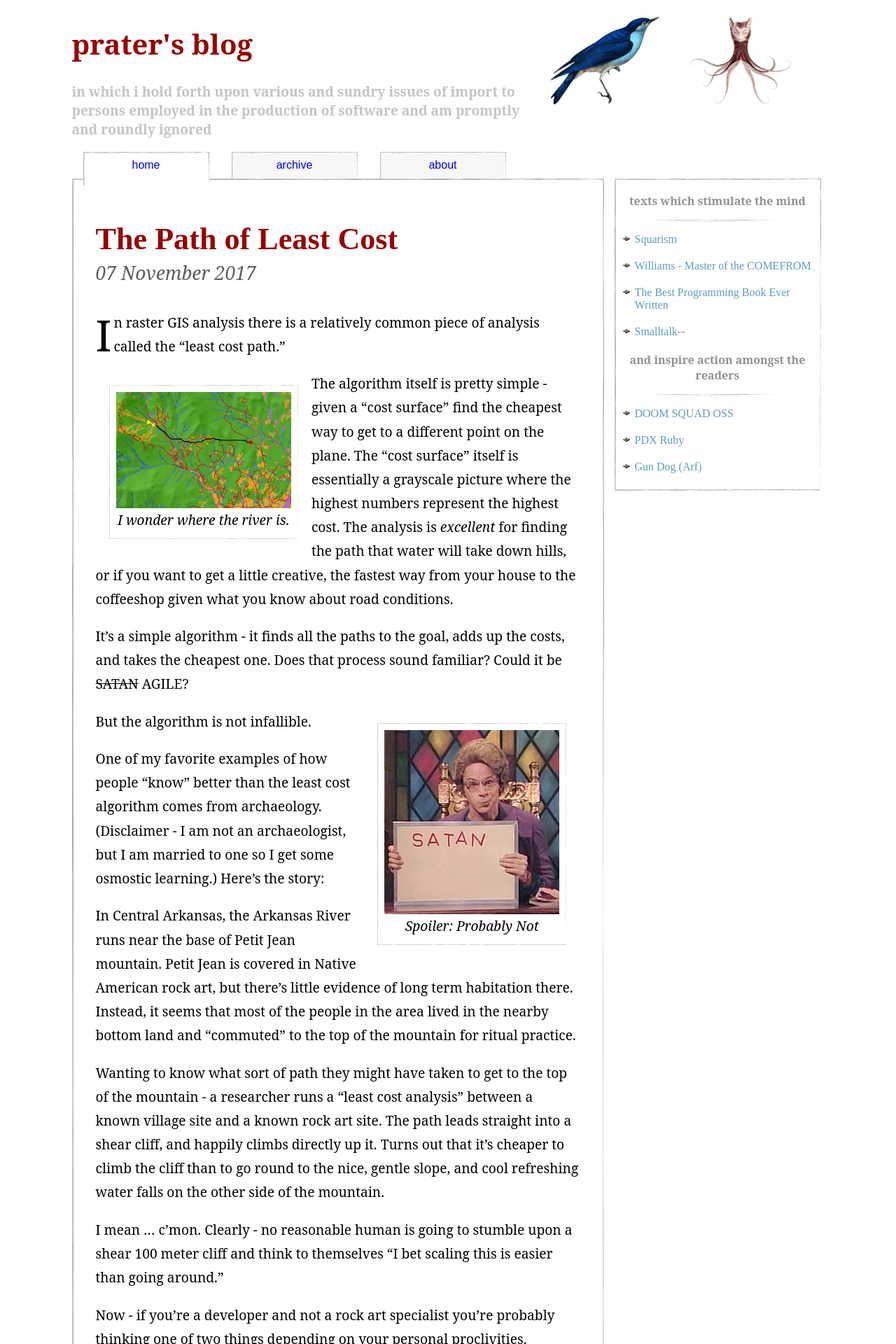
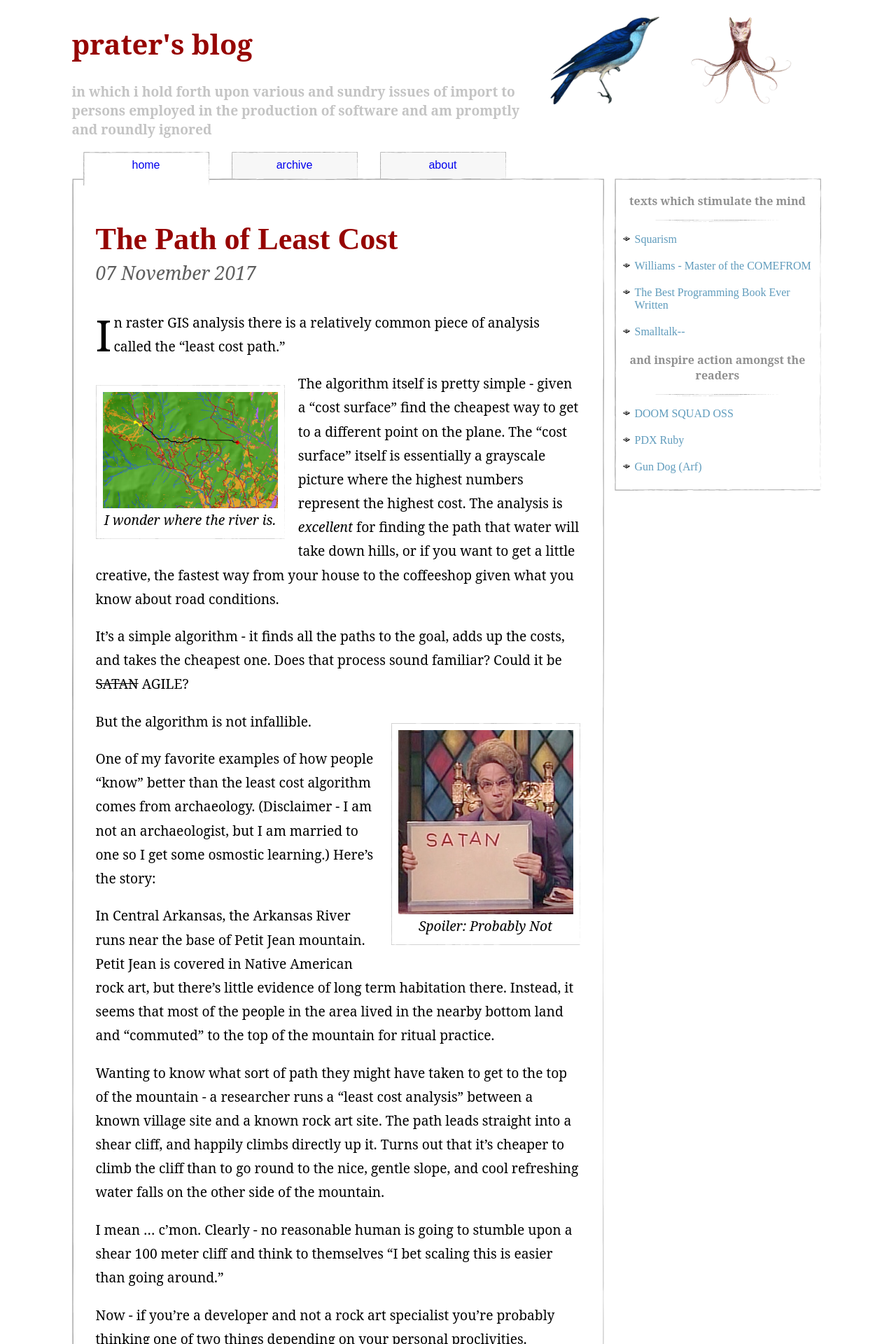
Before and after one commit to stephenprater/stephenprater.github.io, a Jekyll site: the page built from _posts/2017-10-05-the-path-of-least-cost.markdown, in a window 1280 px wide. Shown: the top 1920 px of the page at 70% size. Built offline with Jekyll 4.4.1, drawn with Linux system fonts in a browser that asks for light colours; comment, search, counter and statistics services are not loaded.

Commit message:
Love to tweak style-sheets

```diff
--- a/_sass/_text.scss
+++ b/_sass/_text.scss
@@ -45,9 +45,9 @@
   }
 
   figure {
-    text-align: center
+    text-align: center;
     code {
-      text-align: left
+      text-align: left;
     }
   }
 
@@ -81,23 +81,27 @@
 
   .left {
     float: left;
+    margin-left: 0em;
 
     @media(max-width: $phoneBreak) {
       @include centerElement;
       float: none;
       width: 400px;
       text-align: center;
+      margin-left: inherit;
     }
   }
 
   .right {
     float: right;
+    margin-right: 0em;
 
     @media(max-width: $phoneBreak) {
       @include centerElement;
       float: none;
       width: 400px;
       text-align: center;
+      margin-right: inherit;
     }
   }
 
```
Also changed, not shown: 2 other files.
